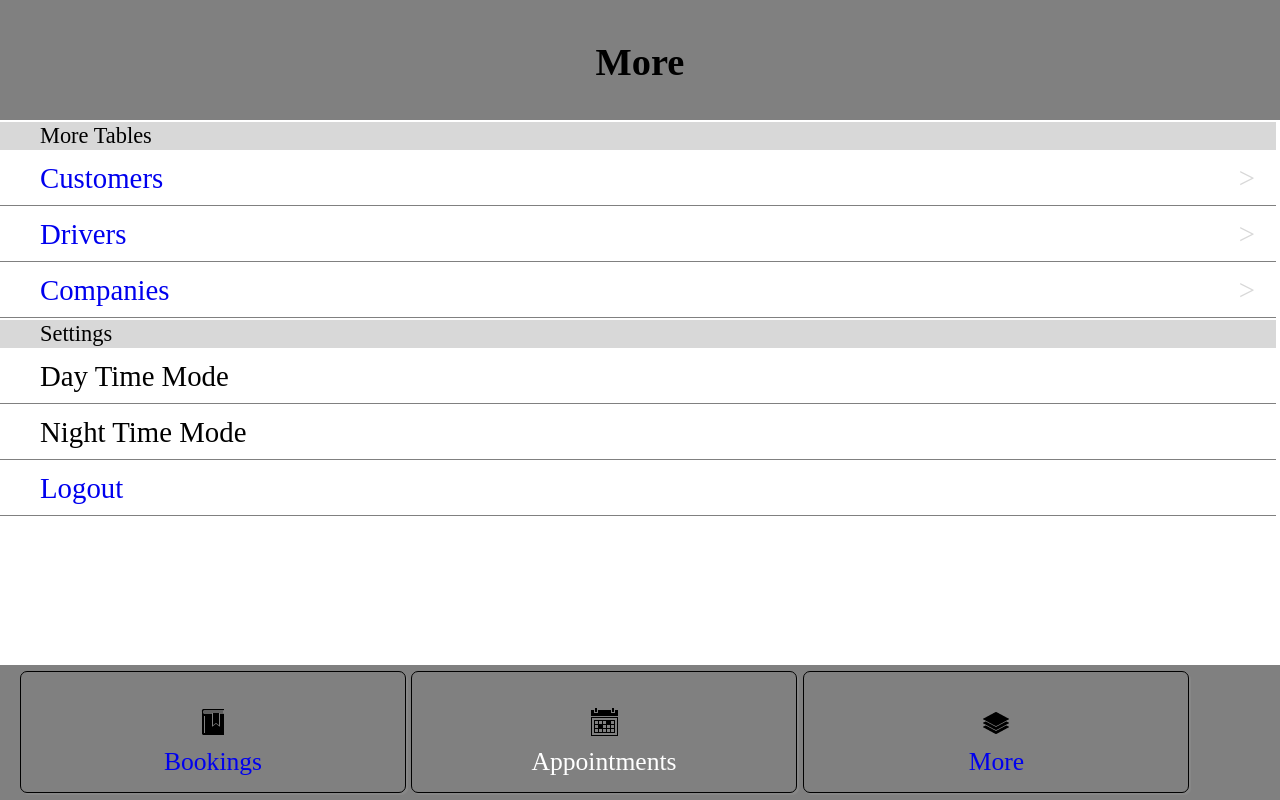
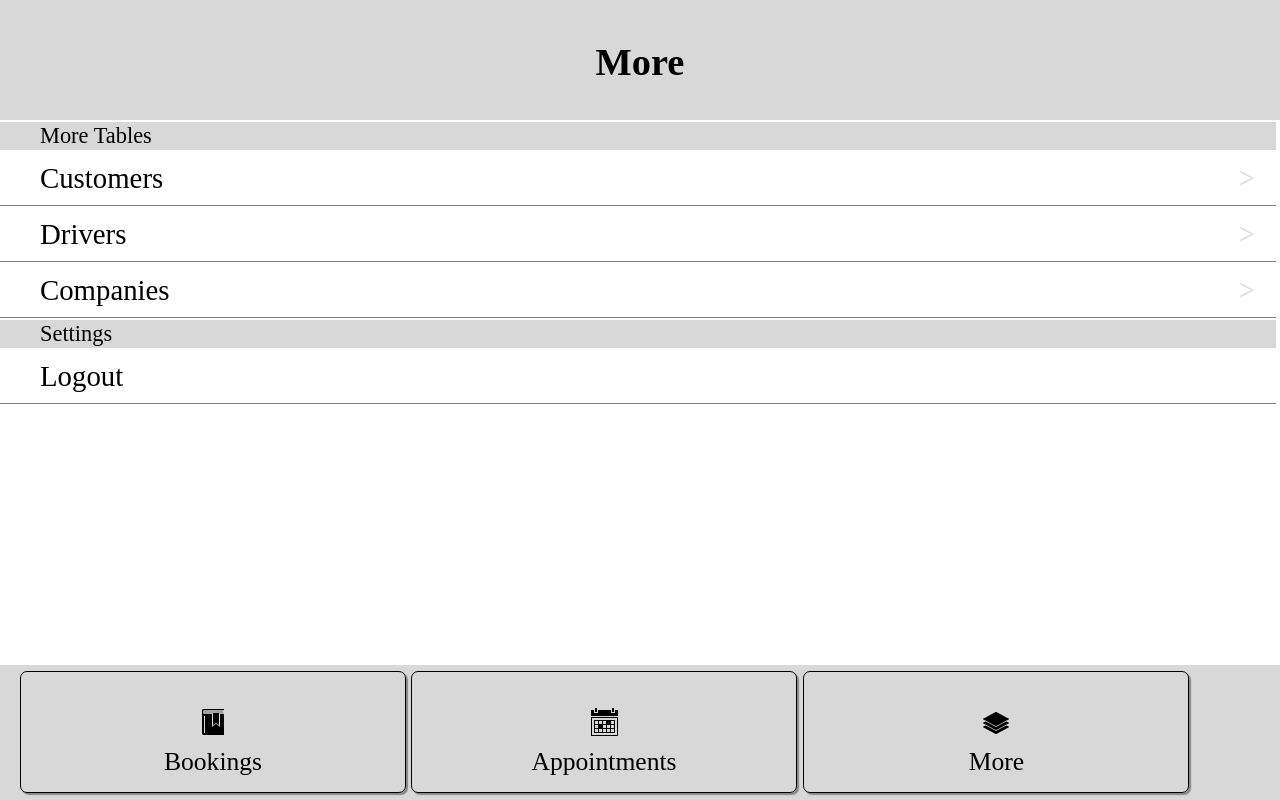
Before and after one commit to chrisk90/CO880, a PHP site: page /more.php in a window 1280 px wide. Run offline with PHP 8.4, Linux system fonts and the light colour scheme; some libraries are stand-ins or nearby versions.

Commit message:
Application now 100%
Night and Day mode are now fully functional.
Another UML diagram added

```diff
--- a/app/css/layout.css
+++ b/app/css/layout.css
@@ -22,6 +22,7 @@ textarea:focus {
 }
 a {
 	text-decoration: none;
+	color: inherit;
 }
 body {
 	margin-top: 120px;
@@ -29,6 +30,16 @@ body {
 	margin-left: -2px;
 	margin-bottom: 135px;
 	color: black;
+}
+.day {
+	color: black !important;
+	/*background-color: yellow;*/
+	background-color: #D8D8D8;
+}
+.night {
+	color: #FAFAFA !important;
+	/*background-color: gray;*/
+	background-color: #424242;
 }
 table {
 	overflow-y: scroll;
@@ -44,7 +55,7 @@ tbody {
 	right: 0;
 	padding-top: 65px;
 	height: 70px;
-	background-color: gray;
+	/*background-color: gray;*/
 	font-size: 1.6em;
 	display: block;
 }
@@ -55,7 +66,7 @@ tbody {
 	right: 0;
 	padding-top: 50px;
 	height: 70px;
-	background-color: gray;
+	/*background-color: gray;*/
 	display: block;
 	font-size: 1.5em;
 }
@@ -158,7 +169,7 @@ tbody {
 .calendar {
 	background: url(../images/calendar.png) no-repeat;
 	margin-left: 5px;
-	color: white;
+	/*color: white;*/
 }
 .more {
 	background: url(../images/layer.png) no-repeat;
@@ -184,7 +195,7 @@ tbody {
 	margin-right: 20px;
 	color: #D8D8D8;
 }
-.night {
+.mode {
 	cursor: pointer;
 }
 .button input{
--- a/app/inc/head.php
+++ b/app/inc/head.php
@@ -1,10 +1,26 @@
+<!--
+Author: C.Kelly
+Date:2015-FEB-17
+-->
 <link rel="stylesheet" type="text/css" href="css/layout.css">
 <script src="http://ajax.googleapis.com/ajax/libs/jquery/1.11.1/jquery.min.js"></script>
 <script src="js/main.js" type="text/javascript"></script>
 <script type="text/javascript">
-	if (nightmode) {
-		nightMode();
-	} else {
-		dayMode();
+	var time = setInterval(function(){
+		myTimer()
+	}, 100);
+	function myTimer() {
+		var d = new Date();
+		// document.getElementById("time").innerHTML = d.toLocaleTimeString();
+		var m = d.getHours();
+		if (m < 8) {
+			nightMode();
+		}
+		else if (m >= 8 && m < 17) {
+			dayMode();
+		}
+		else if (m >= 17) {
+			nightMode();
+		}
 	}
 </script>
--- a/app/js/main.js
+++ b/app/js/main.js
@@ -4,14 +4,10 @@ Date:2014-DEC-02
 Description:Javascript for the application
 */
 function nightMode() {
-	var nightmode = true;
-	alert(nightmode);
-	$("#body").css("color", "black");
-	$(".header").css("background-color", "gray");
-	$(".footer").css("background-color", "gray");
+	$(".header").removeClass("day").addClass("night");
+	$(".footer").removeClass("day").addClass("night");
 }
 function dayMode() {
-	$("#body").css("color", "black");
-	$(".header").css("background-color", "yellow");
-	$(".footer").css("background-color", "yellow");
+	$(".header").removeClass("night").addClass("day");
+	$(".footer").removeClass("night").addClass("day");
 }
--- a/app/more.php
+++ b/app/more.php
@@ -13,12 +13,15 @@ date_default_timezone_set('Europe/London');
 	?>
 </head>
 <body id="body">
-	<div class="header">
+	<div class="header day">
 		<div class="more-title">More</div>
 	</div>
 	<div>
 		<table>
 			<tbody>
+				<!-- <tr>
+					<td class="title-field" id="time"></td>
+				</tr> -->
 				<tr>
 					<td class="title-field">More Tables</td>
 				</tr>
@@ -34,19 +37,19 @@ date_default_timezone_set('Europe/London');
 				<tr>
 					<td class="title-field">Settings</td>
 				</tr>
-				<tr>
-					<td class="field night" onclick="dayMode()">Day Time Mode</td>
+<!-- 				<tr>
+					<td class="field mode" onclick="dayMode()">Day Time Mode</td>
 				</tr>
 				<tr>
-					<td class="field night" onclick="nightMode()">Night Time Mode</td>
-				</tr>
+					<td class="field mode" onclick="nightMode()">Night Time Mode</td>
+				</tr> -->
 				<tr>
 					<td class="field"><a href="logout.php">Logout</a></td>
 				</tr>
 			</tbody>
 		</table>
 	</div>
-	<div class="footer">
+	<div class="footer day">
 		<a href="viewbookings.php"><div class="bookings button2">Bookings</div></a>
 		<a href="calendarview.php"><div class="calendar button2">Appointments</div></a>
 		<a href="more.php"><div class="more button2">More</div></a>
--- a/app/viewbookings.php
+++ b/app/viewbookings.php
@@ -13,7 +13,7 @@ Date:2014-NOV-17
 	?>
 </head>
 <body id="body">
-	<div class="header">
+	<div class="header day">
 		<a href="#"><div class="left-button button">Edit</div></a>
 		<div class="view-title">Bookings</div>
 		<a class="add" href="addbooking.php"><div class="right-button button"><strong>+</strong></div></a>
@@ -42,7 +42,7 @@ Date:2014-NOV-17
 			</tbody>
 		</table>
 	</div>
-	<div class="footer">
+	<div class="footer day">
 		<a href="viewbookings.php"><div class="bookings button2">Bookings</div></a>
 		<a href="calendarview.php"><div class="calendar button2">Appointments</div></a>
 		<a href="more.php"><div class="more button2">More</div></a>
```
Also changed, not shown: 1 other file.
